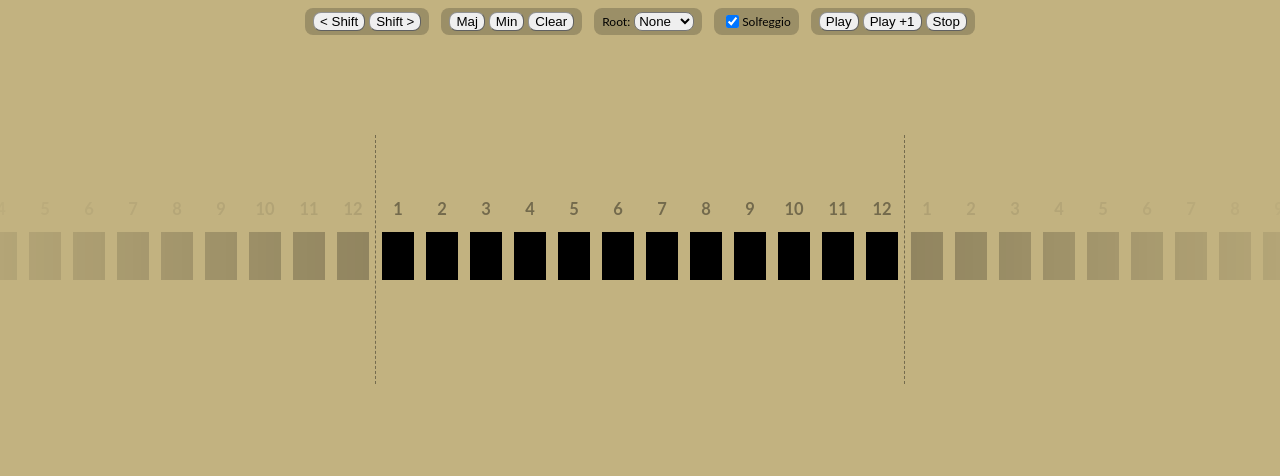
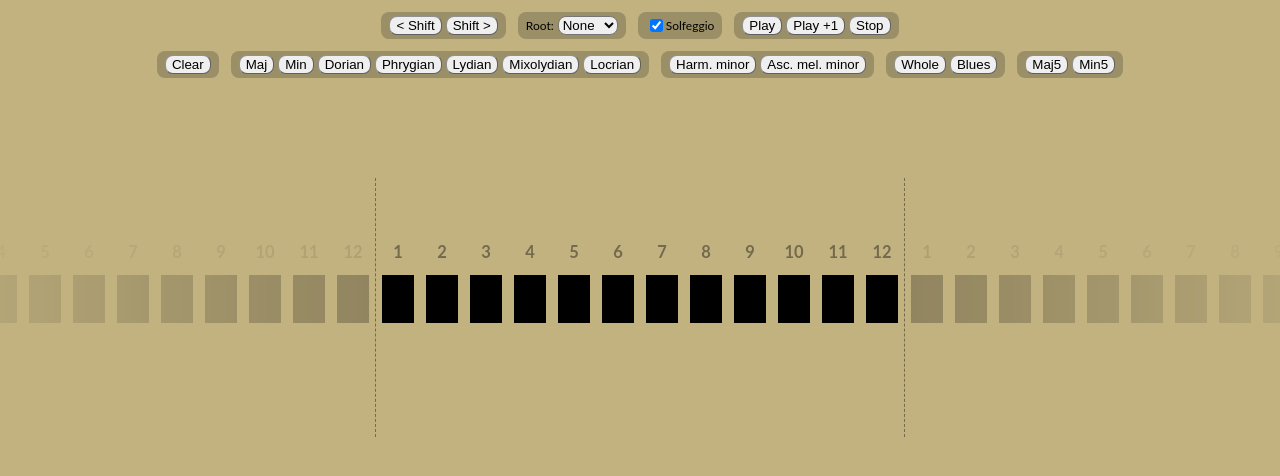
Before and after one commit to steerio/chroma, a Preact app: page / in a window 1280 px wide. Shown: the top 476 px of the page. Built offline with nearby package versions, Linux system fonts and the light colour scheme.

Commit message:
All scales added as clickable presets

```diff
--- a/src/App.jsx
+++ b/src/App.jsx
@@ -1,7 +1,7 @@
 import { h } from 'preact';
 import { Scale } from './Scale';
 import { ScaleInfo } from './ScaleInfo';
-import { Tools } from './Tools';
+import { Presets, Tools } from './Tools';
 
 import { useAppReducer } from './reducer';
 import { scales } from './data';
@@ -13,13 +13,16 @@ export const App = () => {
   const [state, dispatch] = useAppReducer();
   const scale = scales.find(({ notes }) => arrEqual(notes, state.sel));
 
+  const rendered = <Scale state={state} scale={scale} dispatch={dispatch} />;
+
   return (
     <div>
       <Tools state={state} dispatch={dispatch} />
+      <Presets dispatch={dispatch} />
       <div id="octaves">
-        <Scale state={state} scale={scale} dispatch={dispatch} />
-        <Scale state={state} scale={scale} dispatch={dispatch} />
-        <Scale state={state} scale={scale} dispatch={dispatch} />
+        { rendered }
+        { rendered }
+        { rendered }
       </div>
       { scale && <ScaleInfo scale={scale} /> }
     </div>
--- a/src/Scale.scss
+++ b/src/Scale.scss
@@ -27,8 +27,9 @@
     mask-image: linear-gradient(to right, rgba(0, 0, 0, 0.5), rgba(0, 0, 0, 0));
   }
   &>div {
-    // One n0te
     cursor: pointer;
+    display: flex;
+    flex-direction: column;
     div {
       box-sizing: border-box;
       width: 32px;
@@ -38,6 +39,7 @@
       font-weight: bold;
     }
     .note {
+      transition: 0.4s margin ease-out, 0.2s background-color ease-out, 0.2s color ease-out;
       display: flex;
       font-family: monospace;
       width: 32px;
--- a/src/Tools.jsx
+++ b/src/Tools.jsx
@@ -1,6 +1,6 @@
 import { h } from 'preact';
-import { major, minor, chromatic } from './data';
-import { playSeries, playSeriesReturn, stop } from './play';
+import { scales, chromatic } from './data';
+import { playSeries, playSeriesAddOct, stop } from './play';
 
 import "./Tools.scss";
 
@@ -9,17 +9,34 @@ function getRootValue(sel) {
   return v == '' ? null : parseInt(v);
 }
 
+export const Presets = ({ dispatch }) => {
+  const batches = [];
+  scales.forEach(i => {
+    if (i.batch !== undefined) (batches[i.batch] ||= []).push(i);
+  });
+
+  return (
+    <div class="presets">
+      <div class="buttons">
+        <button type="button" onClick={() => dispatch('clear')}>Clear</button>
+      </div>
+
+      { batches.map(batch => (
+        <div class="buttons">
+          { batch.map(i => (
+            <button type="button" onClick={() => dispatch('set', i.notes)}>{ i.label || i.en }</button>
+          )) }
+        </div>
+      )) }
+    </div>
+  );
+}
+
 export const Tools = ({ state: { root, sel, solfege }, dispatch }) => (
-  <div id="tools">
+  <div class="tools">
     <div class="buttons">
       <button type="button" onClick={() => dispatch('shift', 1)}>&lt; Shift</button>
       <button type="button" onClick={() => dispatch('shift', -1)}>Shift &gt;</button>
-    </div>
-
-    <div class="buttons">
-      <button type="button" onClick={() => dispatch('set', major)}>Maj</button>
-      <button type="button" onClick={() => dispatch('set', minor)}>Min</button>
-      <button type="button" onClick={() => dispatch('clear')}>Clear</button>
     </div>
 
     <div>
@@ -31,6 +48,7 @@ export const Tools = ({ state: { root, sel, solfege }, dispatch }) => (
           )) }
       </select>
     </div>
+
     <div>
       <input
         id="tools-solfege"
@@ -41,9 +59,10 @@ export const Tools = ({ state: { root, sel, solfege }, dispatch }) => (
       />
       <label for="tools-solfege">Solfeggio</label>
     </div>
+
     <div class="buttons">
       <button type="button" onClick={() => playSeries(sel)}>Play</button>
-      <button type="button" onClick={() => playSeriesReturn(sel)}>Play +1</button>
+      <button type="button" onClick={() => playSeriesAddOct(sel)}>Play +1</button>
       <button type="button" onClick={() => stop()}>Stop</button>
     </div>
   </div>
--- a/src/Tools.scss
+++ b/src/Tools.scss
@@ -1,4 +1,5 @@
-#tools {
+.presets, .tools {
+  margin: 1em 0;
   font-size: 12px;
   display: flex;
   justify-content: center;
--- a/src/data.js
+++ b/src/data.js
@@ -34,80 +34,102 @@ export const scales = [
   {
     en: 'Ionian (major)',
     hu: 'Ión (dúr)',
+    label: 'Maj',
     notes: major,
-    diatonic: 0
+    diatonic: 0,
+    batch: 0
   },
   {
     en: 'Aeolian (minor)',
     hu: 'Eol (moll)',
+    label: 'Min',
     notes: minor,
-    diatonic: 9
+    diatonic: 9,
+    batch: 0
   },
 
   {
     en: 'Dorian',
     hu: 'Dór',
     notes: [ 0, 2, 3, 5, 7, 9, 10 ],
-    diatonic: 2
+    diatonic: 2,
+    batch: 0
   },
   {
     en: 'Phrygian',
     hu: 'Fríg',
     notes: [ 0, 1, 3, 5, 7, 8, 10 ],
-    diatonic: 4
+    diatonic: 4,
+    batch: 0
   },
   {
     en: 'Lydian',
     hu: 'Líd',
     notes: [ 0, 2, 4, 6, 7, 9, 11 ],
-    diatonic: 5
+    diatonic: 5,
+    batch: 0
   },
   {
     en: 'Mixolydian',
     hu: 'Mixolíd',
     notes: [ 0, 2, 4, 5, 7, 9, 10 ],
-    diatonic: 7
-  },
-  {
-    en: 'Harmonic minor',
-    hu: 'Harmonikus (összhangzatos) moll',
-    notes: [ 0, 2, 3, 5, 7, 8, 11 ],
-    diatonic: 9
-  },
-  {
-    en: 'Ascending melodic minor',
-    hu: 'Emelkedő melodikus moll',
-    notes: [ 0, 2, 3, 5, 7, 9, 11 ],
-    diatonic: 9
+    diatonic: 7,
+    batch: 0
   },
   {
     en: 'Locrian',
     hu: 'Lokriszi',
     notes: [ 0, 1, 3, 5, 6, 8, 10 ],
-    diatonic: 11
+    diatonic: 11,
+    batch: 0
+  },
+  {
+    en: 'Harmonic minor',
+    hu: 'Harmonikus (összhangzatos) moll',
+    label: 'Harm. minor',
+    notes: [ 0, 2, 3, 5, 7, 8, 11 ],
+    diatonic: 9,
+    batch: 1
+  },
+  {
+    en: 'Ascending melodic minor',
+    hu: 'Emelkedő melodikus moll',
+    label: 'Asc. mel. minor',
+    notes: [ 0, 2, 3, 5, 7, 9, 11 ],
+    diatonic: 9,
+    batch: 1
   },
   {
     en: 'Whole-tone scale',
     hu: 'Egészhangú skála',
+    label: 'Whole',
     notes: [ 0, 2, 4, 6, 8, 10 ],
-    diatonic: 0
+    diatonic: 0,
+    batch: 2
   },
   {
     en: 'Blues scale',
     hu: 'Blues skála',
+    label: 'Blues',
     notes: [ 0, 3, 5, 6, 7, 10 ],
+    diatonic: 9,
+    batch: 2
   },
   {
     en: 'Major pentatonic',
     hu: 'Dúr pentaton',
+    label: 'Maj5',
     notes: [ 0, 2, 4, 7, 9 ],
-    diatonic: 0
+    diatonic: 0,
+    batch: 3
   },
   {
     en: 'Minor pentatonic',
     hu: 'Moll pentaton',
+    label: 'Min5',
     notes: [ 0, 3, 5, 7, 10 ],
-    diatonic: 9
+    diatonic: 9,
+    batch: 3
   },
   {
     en: 'Major triad',
--- a/src/play.js
+++ b/src/play.js
@@ -29,6 +29,6 @@ export function playSeries(ns) {
   if (rest.length) timeout = setTimeout(() => playSeries(rest), 200);
 }
 
-export function playSeriesReturn(ns) {
+export function playSeriesAddOct(ns) {
   playSeries([ ...ns, (ns[0] % 12) + 12 ]);
 }
```
